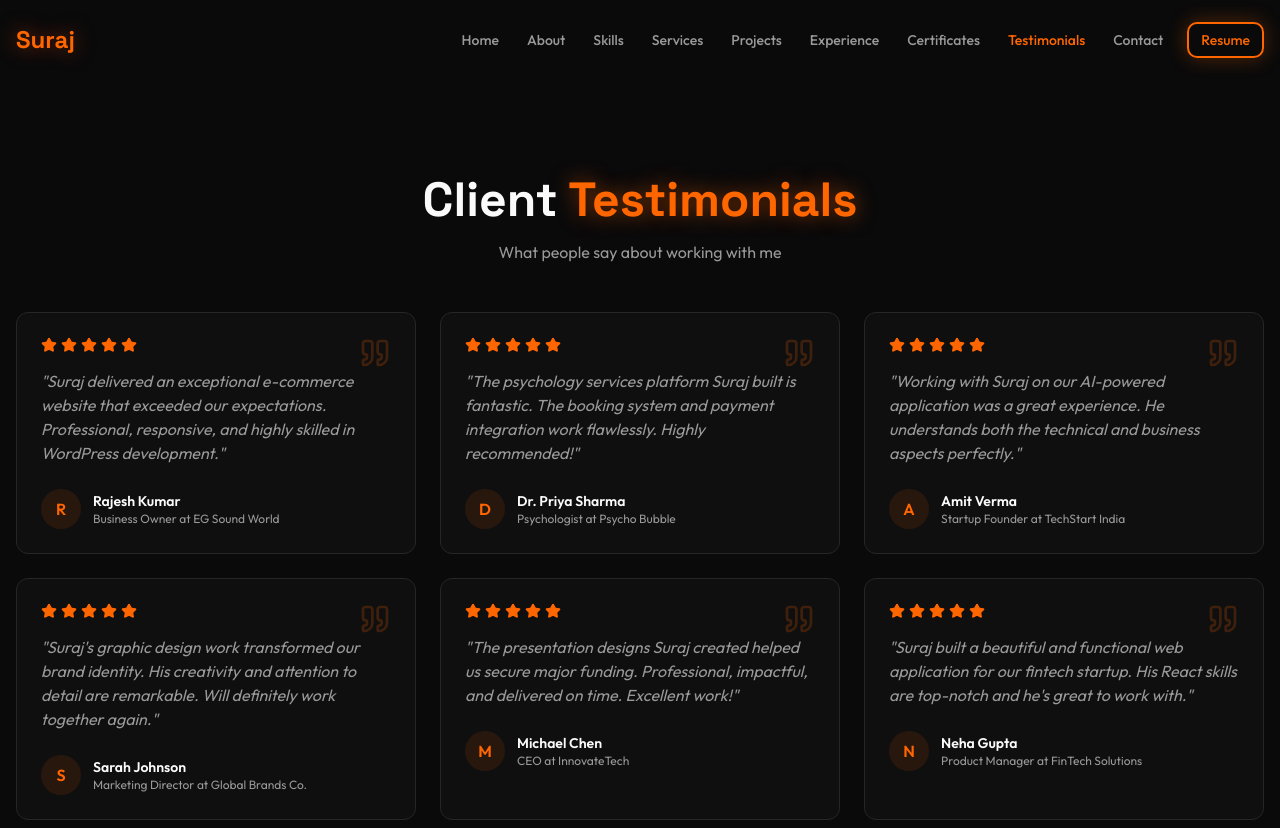
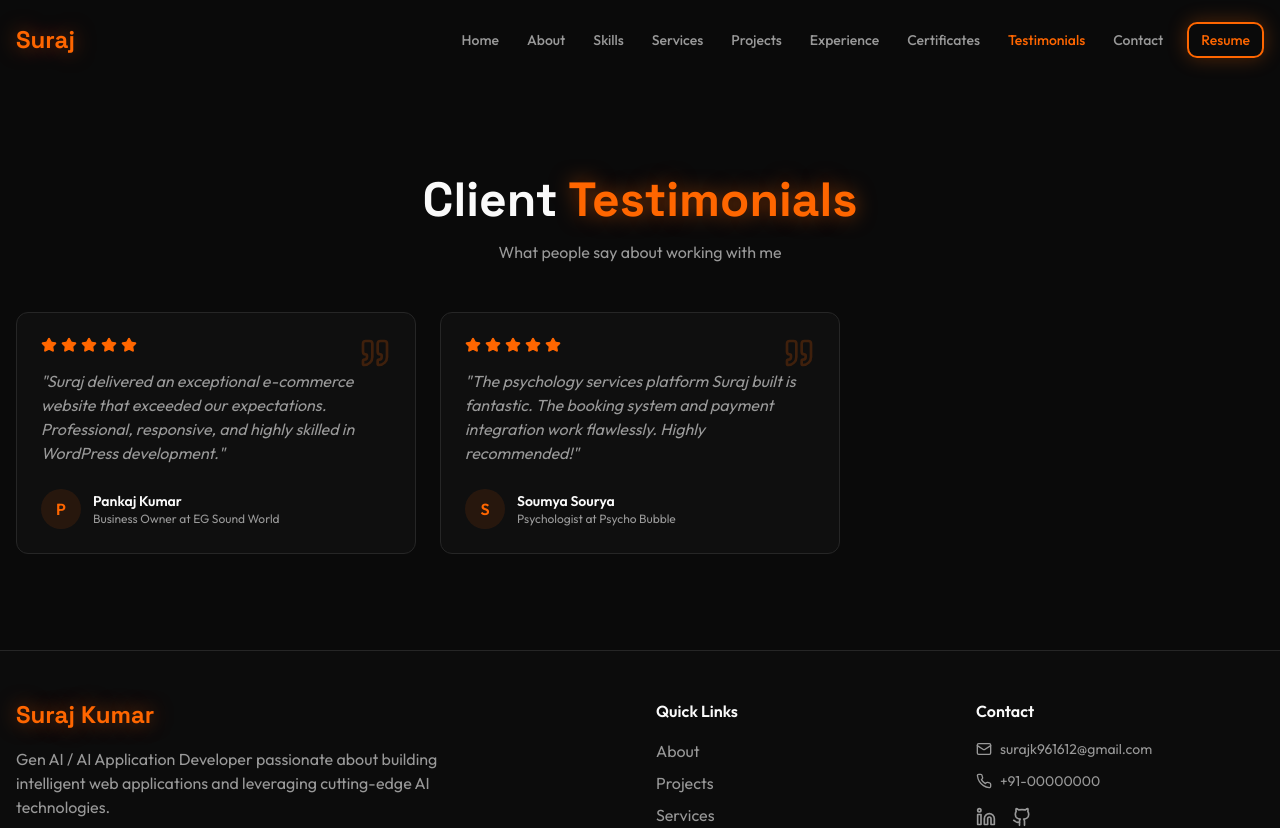
Before and after one commit to SurajK88888/my_portfolio, a React (Vite) app: page /testimonials in a window 1280 px wide. Shown: the top 828 px of the page. Built offline with nearby package versions, Linux system fonts and the light colour scheme; the HTML template or start-up script is replaced by a standard one.

Commit message:
Modify testimonials with new names and remove entries
Updated testimonials by changing names and removing several entries.

```diff
--- a/src/pages/Testimonials.tsx
+++ b/src/pages/Testimonials.tsx
@@ -4,45 +4,17 @@ import { Quote, Star } from "lucide-react";
 
 const testimonials = [
   {
-    name: "Rajesh Kumar",
+    name: "Pankaj Kumar",
     role: "Business Owner",
     company: "EG Sound World",
     content: "Suraj delivered an exceptional e-commerce website that exceeded our expectations. Professional, responsive, and highly skilled in WordPress development.",
     rating: 5,
   },
   {
-    name: "Dr. Priya Sharma",
+    name: "Soumya Sourya",
     role: "Psychologist",
     company: "Psycho Bubble",
     content: "The psychology services platform Suraj built is fantastic. The booking system and payment integration work flawlessly. Highly recommended!",
-    rating: 5,
-  },
-  {
-    name: "Amit Verma",
-    role: "Startup Founder",
-    company: "TechStart India",
-    content: "Working with Suraj on our AI-powered application was a great experience. He understands both the technical and business aspects perfectly.",
-    rating: 5,
-  },
-  {
-    name: "Sarah Johnson",
-    role: "Marketing Director",
-    company: "Global Brands Co.",
-    content: "Suraj's graphic design work transformed our brand identity. His creativity and attention to detail are remarkable. Will definitely work together again.",
-    rating: 5,
-  },
-  {
-    name: "Michael Chen",
-    role: "CEO",
-    company: "InnovateTech",
-    content: "The presentation designs Suraj created helped us secure major funding. Professional, impactful, and delivered on time. Excellent work!",
-    rating: 5,
-  },
-  {
-    name: "Neha Gupta",
-    role: "Product Manager",
-    company: "FinTech Solutions",
-    content: "Suraj built a beautiful and functional web application for our fintech startup. His React skills are top-notch and he's great to work with.",
     rating: 5,
   },
 ];
```
